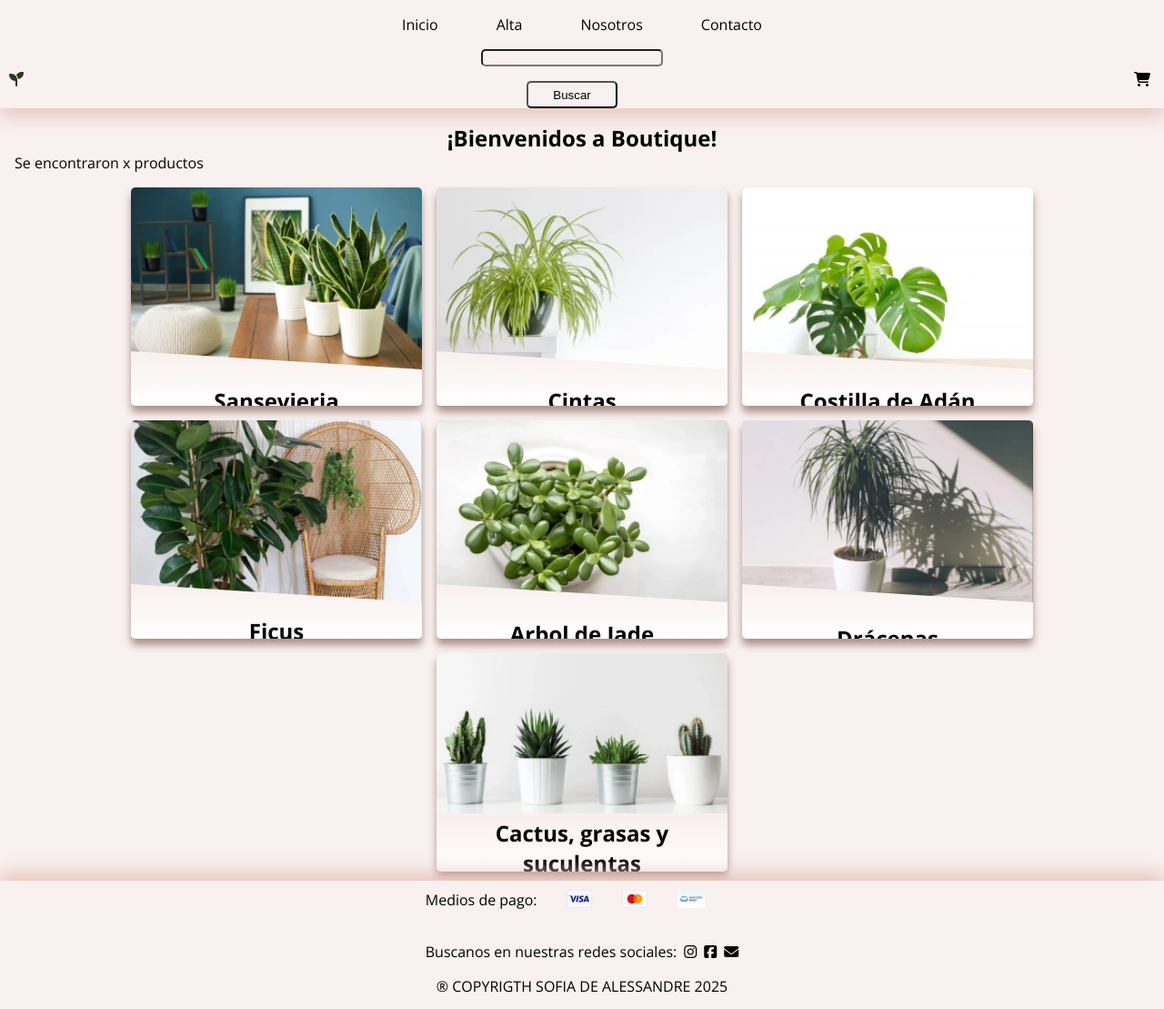
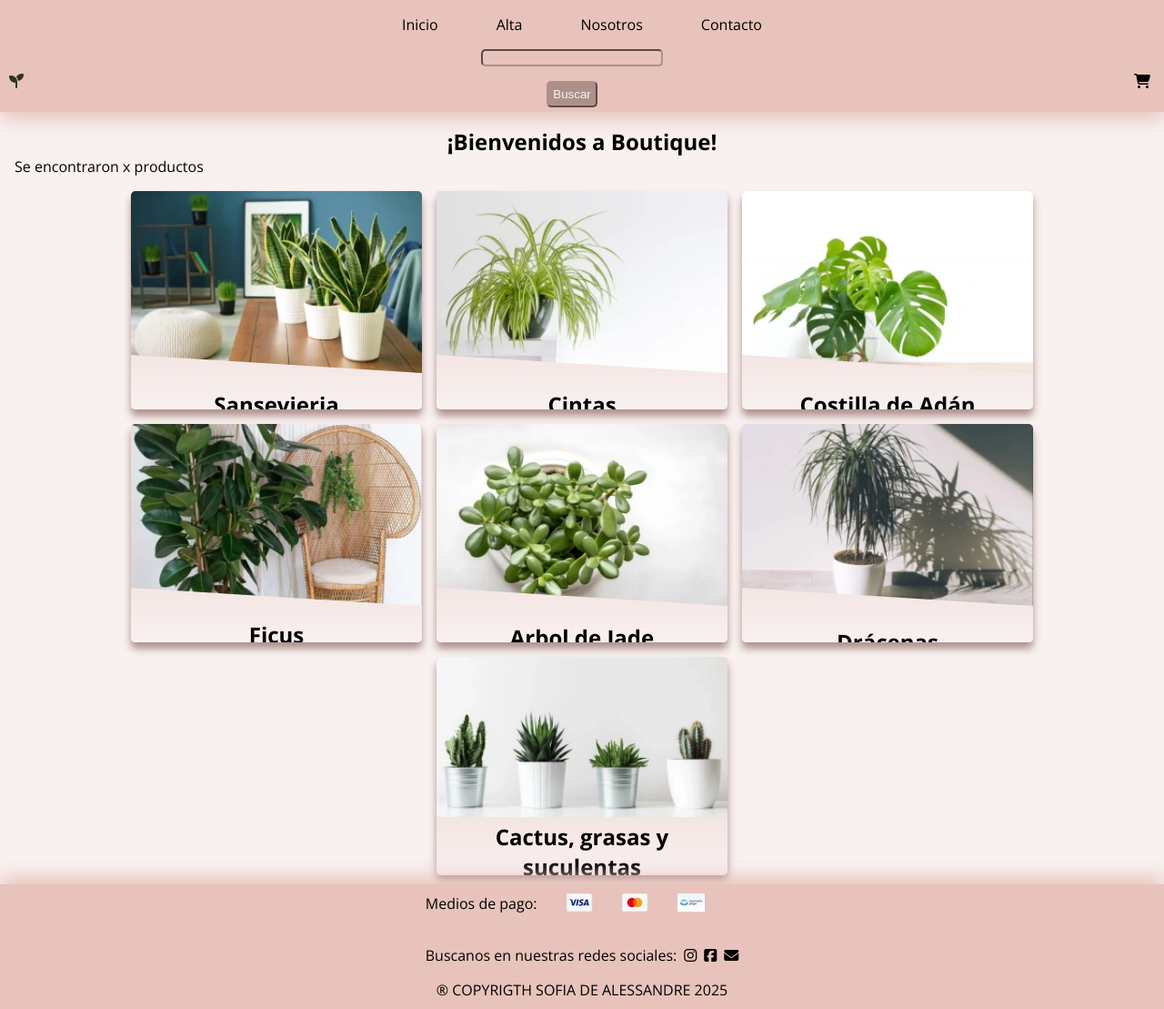
Before and after one commit to SofiaDeAlessandre/integrador, a website built with Vite: page index.html in a window 1280 px wide. Shown: the whole page at 91% size. Built offline with nearby package versions, Linux system fonts and the light colour scheme.

Commit message:
add README.md

```diff
--- a/src/db/products.js
+++ b/src/db/products.js
@@ -3,51 +3,58 @@ const products = [
     id: 1,
     name: "Sansevieria",
     img: "imgs/sansevieria.webp",
-    description: "También conocida como lengua de tigre o lengua de suegra, es otra de las plantas de interior de moda y perfecta para principiantes.Es fácil de cuidar, duradera, necesita poco riego y luz abundante. Es perfecta para colocar en cualquier rincón de la casa o sobre un mueble.",
-    price: 3000
+    description:
+      "También conocida como lengua de tigre o lengua de suegra. Es fácil de cuidar, duradera, necesita poco riego y luz abundante. Es perfecta para colocar en cualquier rincón de la casa o sobre un mueble.",
+    price: 3000,
   },
   {
     id: 2,
     name: "Cintas",
     img: "imgs/cintas.webp",
-    description: "También conocidas como lazo de amor, son una de las plantas más duraderas y fáciles de cuidar, por lo que te las recomendamos si las plantas no son lo tuyo o eres principiante. Para cuidarlas, procura proporcionarles luz, pero sin exponerla directamente, y regarla una vez a la semana.",
-    price: 5000
+    description:
+      "También conocidas como lazo de amor, son una de las plantas más duraderas y fáciles de cuidar, por lo que te las recomendamos si las plantas no son lo tuyo o eres principiante.",
+    price: 5000,
   },
   {
     id: 3,
     name: "Costilla de Adán",
     img: "imgs/costilla-de-adan.webp",
-    description: "También llamada monstera, la reconocerás rápidamente por su espectacular hoja verde. Se trata de una planta tropical que es fácil de mantener, pero dedicándole algunos cuidados especiales y espacio para que pueda crecer adecuadamente. Por ejemplo, necesita mucha luz de manera indirecta y un riego moderado.",
-    price: 2000
+    description:
+      "También llamada monstera. Se trata de una planta tropical que es fácil de mantener, pero dedicándole algunos cuidados especiales y espacio para que pueda crecer adecuadamente.",
+    price: 2000,
   },
   {
     id: 4,
     name: "Ficus",
     img: "imgs/ficus.webp",
-     description: "Existen muchas variedades de ficus que podemos elegir para nuestro hogar, como el ficus benjamina o el ficus pumila, con hojas más pequeñas. Esta planta, caracterizada por sus ramas grandes, hojas puntiagudas y forma de árbol, aportará color, alegría y vida a cualquier zona de la casa.",
-     price: 3500
+    description:
+      "Existen muchas variedades de ficus que podemos elegir para nuestro hogar. Esta planta aportará color, alegría y vida a cualquier zona de la casa.",
+    price: 3500,
   },
   {
     id: 5,
     name: "Arbol de Jade",
     img: "imgs/arbol-de-jade.webp",
-         description: "Es una planta muy longeva por lo que, con los cuidados adecuados, te acompañará por años. No requiere mucha agua (puedes regarla cada 15 días en verano, reduciendo el riego en meses más fríos), pero sí mucha luz. Si te decides por ella, inclúyela en macetas pequeñas y se convertirá en un elemento perfecto para cualquier zona de la casa.",
-         price: 4000
+    description:
+      "Es una planta muy longeva por lo que, con los cuidados adecuados, te acompañará por años. No requiere mucha agua pero sí mucha luz.",
+    price: 4000,
   },
   {
     id: 6,
     name: "Drácenas",
     img: "imgs/dracenas-1.webp",
-             description: "Esta especie de plantas son muy sencillas de mantener y muy decorativas. Sus largas hojas verdes y sus troncos nos recuerdan a las palmeras, por lo que aportarán un toque exótico a nuestro hogar. No suelen ser pantas muy exigentes, pero la luz abundante (siempre indirecta), el riego moderado evitando que se seque el sustrato y una temperatura estable entre 20 y 25 grados conseguirán que gane belleza con los años.",
-             price: 5300
+    description:
+      "Esta especie de plantas son muy sencillas de mantener y muy decorativas. Sus largas hojas verdes y sus troncos nos recuerdan a las palmeras, por lo que aportarán un toque exótico a nuestro hogar.",
+    price: 5300,
   },
   {
     id: 7,
     name: "Cactus, grasas y suculentas",
     img: "imgs/cactus-grasas-suculentas.webp",
-                 description: "Son una de las opciones más resistentes para interior. Además de poder escoger entre una gran variedad de especies, son muy fáciles de cuidar y sus necesidades de agua son muy bajas. Además, se adaptan muy bien a ambientes secos y a los espacios cerrados. Puedes colocar alguna de estas especies mezcladas con otros objetos o crear un rincón natural, dedicado especialmente a varios cactus o suculentas.",
-                 price: 3800
-                }
-]
+    description:
+      "Son una de las opciones más resistentes para interior. Además de poder escoger entre una gran variedad de especies, son muy fáciles de cuidar y sus necesidades de agua son muy bajas. Se adaptan muy bien a ambientes secos y a los espacios cerrados.",
+    price: 3800,
+  },
+];
 
-export default products
+export default products;
--- a/src/sass/components/_cards.scss
+++ b/src/sass/components/_cards.scss
@@ -28,7 +28,8 @@
     text-align: center;
   }
 
-  &__price, &__description {
+  &__price,
+  &__description {
     margin: 5px;
   }
 
@@ -36,20 +37,21 @@
     background-color: var(--secondColor);
     padding: 5px;
     border-radius: 5px;
+    border-color: var(--secondColor);
     display: block;
     margin: auto;
     margin-bottom: 5px;
     color: var(--fourthColor);
     &:hover {
       cursor: pointer;
+      background-color: var(--firstColor);
+      color: var(--fifthColor);
     }
   }
 
   & {
-    background-image: linear-gradient(rgb(231, 195, 187), white);
+    background-image: linear-gradient(var(--firstColor), var(--fourthColor));
   }
-
-
 
   @media screen and (min-width: 768px) {
     & {
@@ -58,9 +60,9 @@
       height: 20vh;
     }
 
-
-      &__article{
-        display: flex;}
+    &__article {
+      display: flex;
+    }
     &__image-container {
       overflow: hidden;
       clip-path: polygon(0 0, 100% 0, 95% 100%, 0% 100%);
--- a/src/sass/components/_form.scss
+++ b/src/sass/components/_form.scss
@@ -31,6 +31,7 @@
     padding: 5px;
     border: 1px solid var(--fifthColor);
     border-radius: 5px;
+    border-color: var(--secondColor);
     background-color: var(--secondColor);
     color: var(--fourthColor);
   }
@@ -52,10 +53,11 @@
     border-radius: 5px;
   }
 
-    &__btn
-    {background-color: var(--secondColor);
+  &__btn {
+    background-color: var(--secondColor);
     padding: 5px;
     border-radius: 5px;
+    border-color: var(--secondColor);
     margin: 5px;
     color: var(--fourthColor);
     width: 50%;
@@ -63,11 +65,11 @@
 
     &:hover {
       cursor: pointer;
+      background-color: var(--firstColor);
+      color: var(--fifthColor);
     }
   }
 }
-
-
 
 iframe {
   @media screen and (min-width: 768px) {
--- a/src/sass/layout/_footer.scss
+++ b/src/sass/layout/_footer.scss
@@ -13,7 +13,7 @@
 .footer {
   display: flex;
   flex-direction: column;
-  background-color: var(--fourthColor);
+  background-color: var(--firstColor);
   margin-top: 10px;
   padding: 10px;
   justify-content: center;
--- a/src/sass/layout/_header.scss
+++ b/src/sass/layout/_header.scss
@@ -13,7 +13,7 @@
 .main-header {
   display: flex;
   flex-direction: column-reverse;
-  background-color: var(--fourthColor);
+  background-color: var(--firstColor);
   box-shadow: 0px 8px 20px var(--firstColor);
   position: relative;
   z-index: 10;
@@ -42,7 +42,7 @@
 /*-----------------------------------------*/
 
 .nav-bar {
-  background-color: var(--fourthColor);
+  background-color: var(--firstColor);
   display: none;
 
   &__nav-list {
@@ -64,7 +64,7 @@
 
   &__nav-link {
     display: block;
-    background-color: var(--fourthColor);
+    background-color: var(--firstColor);
     padding: 1rem 2rem;
     color: var(--fifthColor);
     text-decoration: none;
@@ -88,7 +88,7 @@
 
 .search-bar {
   display: flex;
-  background-color: var(--fourthColor);
+  background-color: var(--firstColor);
   justify-content: space-around;
 
   &__logo-container {
@@ -120,21 +120,27 @@
   }
 
   &__form-search {
-    background-color: var(--fourthColor);
+    background-color: var(--firstColor);
     border-radius: 5px;
+    border-color: var(--secondColor);
     color: var(--fifthColor);
     width: 200px;
     margin: auto;
   }
 
   &__form-submit {
-    background-color: var(--fourthColor);
+    background-color: var(--secondColor);
     padding: 5px;
     border-radius: 5px;
-    color: var(--fifthColor);
-    width: 100px;
-    height: 30px;
+    border-color: var(--secondColor);
     margin: auto;
+    margin-bottom: 5px;
+    color: var(--fourthColor);
+    &:hover {
+      cursor: pointer;
+      background-color: var(--firstColor);
+      color: var(--fifthColor);
+    }
   }
 
   &__carrito-container {
```
Also changed, not shown: README.md (added), src/sass/pages/_contacto.scss (line endings or trailing spaces). Lines whose indentation alone changed are shown as unchanged.
